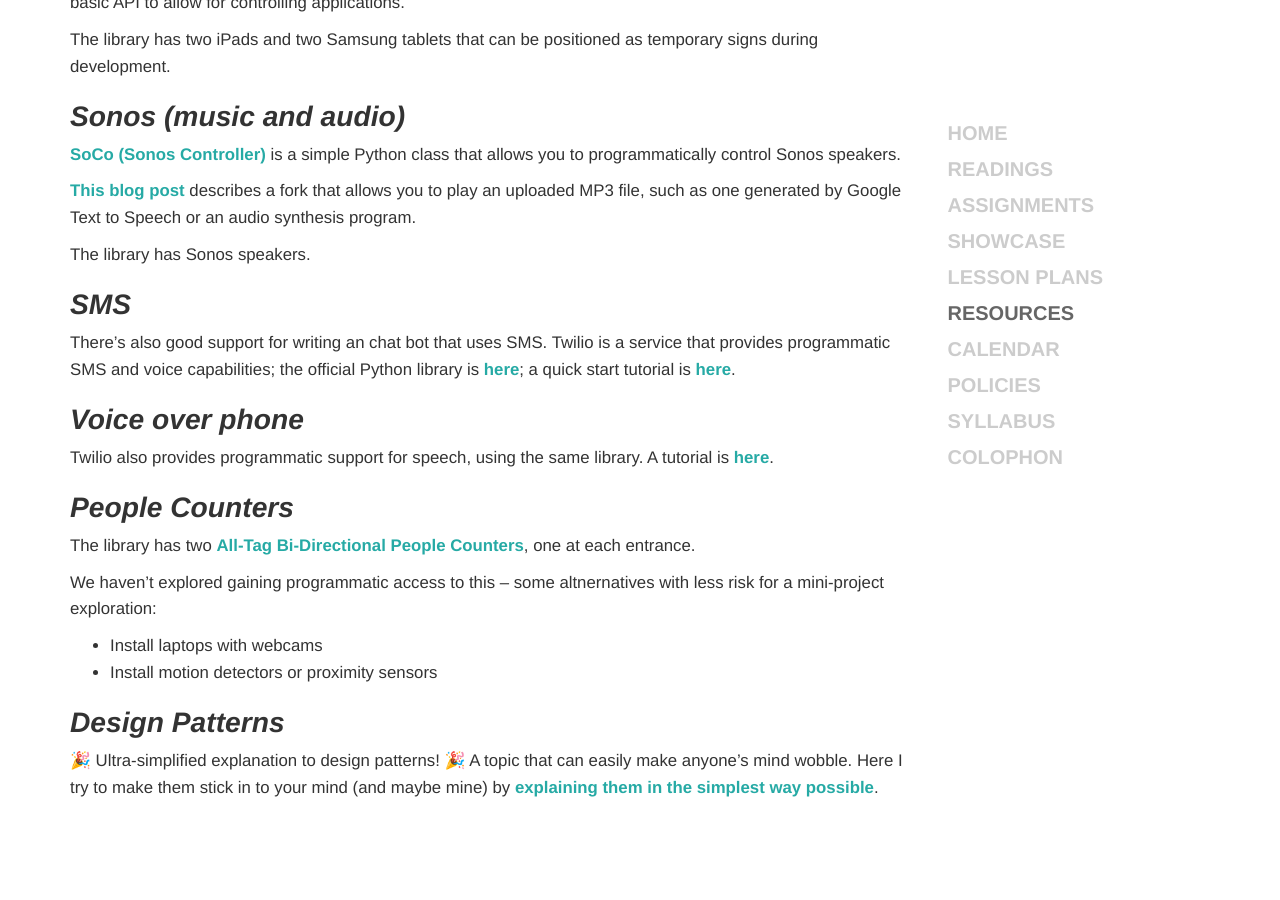
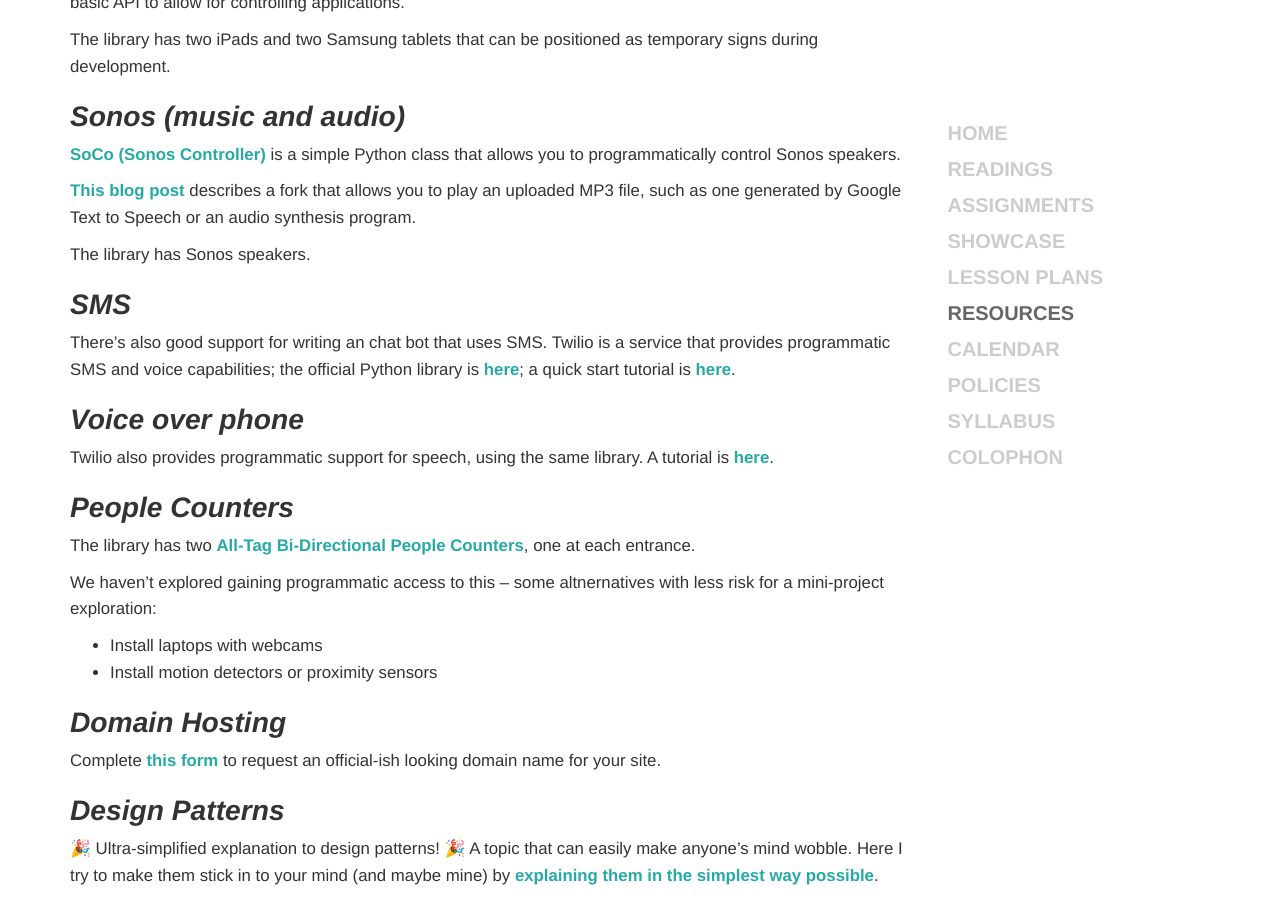
Before and after one commit to osteele/hackingthelibrary.org, a Jekyll site: the page built from _pages/resources.md, in a window 1280 px wide and 900 px high, scrolled down 614 px. Built offline with Jekyll 4.4.1, drawn with Linux system fonts in a browser that asks for light colours; before the commit the page ends 1426 px from its top, so only the background shows below that.

Commit message:
add link to subdomain request form

```diff
--- a/_pages/resources.md
+++ b/_pages/resources.md
@@ -67,5 +67,11 @@
 * Install motion detectors or proximity sensors
 
 
+## Domain Hosting
+
+Complete [this form](https://goo.gl/forms/4DexRE6gllYeUSmr1) to request an official-ish
+looking domain name for your site.
+
+
 ## Design Patterns
 🎉 Ultra-simplified explanation to design patterns! 🎉 A topic that can easily make anyone's mind wobble. Here I try to make them stick in to your mind (and maybe mine) by [explaining them in the simplest way possible](https://github.com/kamranahmedse/design-patterns-for-humans/blob/master/README.md).
```
